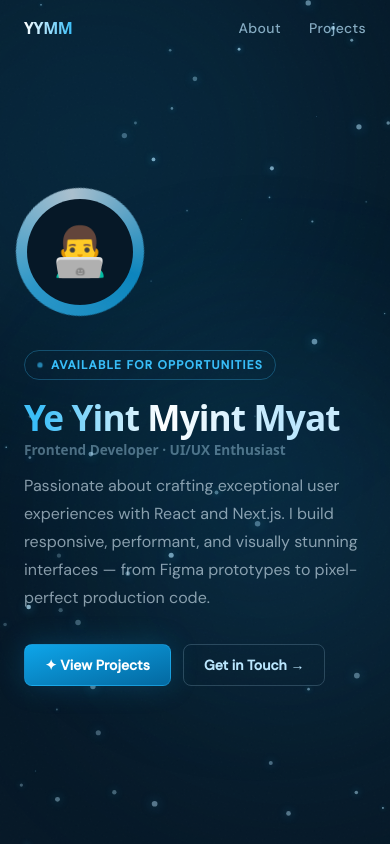
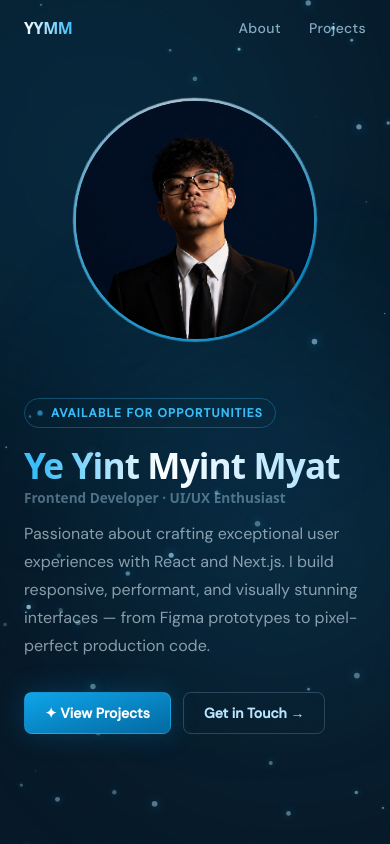
Before and after one commit to YeYint3424/portfolio, a Next.js app: page / in a window 390 px wide. Shown: the top 844 px of the page. Built offline with nearby package versions, Linux system fonts and the light colour scheme; no server answers.

Commit message:
[add] profile

```diff
--- a/app/about/page.tsx
+++ b/app/about/page.tsx
@@ -57,7 +57,7 @@ export default function About() {
           <Navbar />
 
           <section id="about" className="relative px-6 py-24">
-            <div className="max-w-4xl mx-auto">
+            <div className="max-w-6xl mx-auto">
               <Reveal>
                 <p className="text-sky text-xs font-bold tracking-[0.2em] uppercase mb-2">
                   About
--- a/app/globals.css
+++ b/app/globals.css
@@ -92,7 +92,7 @@ body::before {
 /* Avatar rotating border */
 .avatar-glow {
   position: absolute;
-  inset: -8px;
+  inset: -2px;
   border-radius: 50%;
   background: conic-gradient(
     from 0deg,
--- a/app/page.tsx
+++ b/app/page.tsx
@@ -57,7 +57,9 @@ export default function Home() {
       {/* Actual content sits above z-index 2 */}
       <div className="relative" style={{ zIndex: 2 }}>
         <Navbar />
-        <Hero />
+        <div className="relative px-6">
+          <Hero />
+        </div>
 
         <div className="ice-divider" />
         <Skills />
--- a/components/Certifications.tsx
+++ b/components/Certifications.tsx
@@ -4,7 +4,7 @@ import Reveal from "./Reveal";
 export default function Certifications() {
   return (
     <section id="certifications" className="relative px-6 py-24">
-      <div className="max-w-4xl mx-auto">
+      <div className="max-w-6xl mx-auto">
         <Reveal>
           <p className="text-sky text-xs font-bold tracking-[0.2em] uppercase mb-2">
             Education
@@ -27,7 +27,9 @@ export default function Certifications() {
                   {c.icon}
                 </div>
                 <div>
-                  <p className="text-frost text-sm font-medium leading-snug">{c.name}</p>
+                  <p className="text-frost text-sm font-medium leading-snug">
+                    {c.name}
+                  </p>
                   <p className="text-sky text-xs mt-0.5">{c.org}</p>
                 </div>
               </div>
--- a/components/Contact.tsx
+++ b/components/Contact.tsx
@@ -45,7 +45,7 @@ export default function Contact() {
 
   return (
     <section id="contact" className="relative px-6 py-24">
-      <div className="max-w-4xl mx-auto">
+      <div className="max-w-6xl mx-auto">
         <Reveal>
           <p className="text-sky text-xs font-bold tracking-[0.2em] uppercase mb-2">
             Let&apos;s Connect
--- a/components/Footer.tsx
+++ b/components/Footer.tsx
@@ -50,17 +50,17 @@ const GithubIcon = ({ size = 20 }: { size?: number }) => (
 const socialLinks = [
   {
     label: "Facebook",
-    href: "https://facebook.com/",
+    href: "https://www.facebook.com/ye.yint.myint.myat.934336",
     icon: <FacebookIcon size={18} />,
   },
   {
     label: "Instagram",
-    href: "https://instagram.com/",
+    href: "https://www.instagram.com/cznn_202/",
     icon: <InstagramIcon size={18} />,
   },
   {
     label: "GitHub",
-    href: "https://github.com/",
+    href: "https://github.com/YeYint3424",
     icon: <GithubIcon size={18} />,
   },
 ];
--- a/components/Hero.tsx
+++ b/components/Hero.tsx
@@ -1,20 +1,33 @@
 import { data } from "@/data";
+import Image from "next/image";
+import profile from "@/assets/imgs/yeyintmyintmyat-business-profile.png";
+import Link from "next/link";
+import Reveal from "./Reveal";
 
 export default function Hero() {
   return (
+    <Reveal>
       <section
         id="about"
-      className="relative min-h-screen flex items-center px-6 pt-28 pb-16"
+        className="max-w-6xl min-h-screen flex justify-evenly items-center w-full mx-auto"
       >
-      <div className="max-w-4xl mx-auto w-full">
-        {/* Floating avatar */}
-        <div className="relative w-28 h-28 mb-8 float-anim">
+        <div className="max-w-6xl w-full flex flex-col md:flex-row justify-evenly items-center gap-12">
+          {/* Avatar */}
+          <div className="flex-shrink-0 relative w-60 h-60 float-anim">
             <div className="avatar-glow" />
-          <div className="absolute inset-[3px] rounded-full bg-midnight flex items-center justify-center text-5xl">
-            👨‍💻
+            <div className="absolute inset-[1px] rounded-full bg-midnight flex items-center justify-center text-5xl">
+              <Image
+                src={profile}
+                alt="Avatar"
+                width={240}
+                height={240}
+                className="rounded-full object-cover w-full h-full"
+              />
             </div>
           </div>
 
+          {/* Text content */}
+          <div className="flex flex-col items-start">
             {/* Available badge */}
             <div className="hero-anim-1 inline-flex items-center gap-2 px-3 py-1.5 rounded-full border border-sky/30 bg-sky/8 mb-5">
               <span className="w-1.5 h-1.5 rounded-full bg-sky dot-pulse" />
@@ -44,20 +57,22 @@ export default function Hero() {
 
             {/* CTAs */}
             <div className="hero-anim-4 flex gap-3 flex-wrap">
-          <a
+              <Link
                 href="#projects"
                 className="inline-flex items-center gap-2 px-5 py-2.5 rounded-lg bg-gradient-to-br from-azure to-deep text-white font-semibold text-sm border border-sky/30 shadow-[0_0_28px_rgba(14,165,233,0.22)] hover:shadow-[0_0_40px_rgba(14,165,233,0.4)] hover:-translate-y-0.5 transition-all duration-200"
               >
                 ✦ View Projects
-          </a>
-          <a
+              </Link>
+              <Link
                 href="#contact"
                 className="inline-flex items-center gap-2 px-5 py-2.5 rounded-lg border border-ice/20 text-ice font-semibold text-sm hover:border-sky hover:bg-sky/6 transition-all duration-200"
               >
                 Get in Touch →
-          </a>
+              </Link>
+            </div>
           </div>
         </div>
       </section>
+    </Reveal>
   );
 }
--- a/components/Projects.tsx
+++ b/components/Projects.tsx
@@ -5,7 +5,7 @@ import Link from "next/link";
 export default function Projects({ page }: { page: string }) {
   return (
     <section id="projects" className="relative px-6 py-24">
-      <div className="max-w-4xl mx-auto">
+      <div className="max-w-6xl mx-auto">
         <Reveal>
           <p className="text-sky text-xs font-bold tracking-[0.2em] uppercase mb-2">
             Work &amp; Experience
--- a/components/Skills.tsx
+++ b/components/Skills.tsx
@@ -4,15 +4,17 @@ import Reveal from "./Reveal";
 export default function Skills() {
   return (
     <section id="skills" className="relative px-6 py-24">
-      <div className="max-w-4xl mx-auto">
+      <div className="max-w-6xl mx-auto">
         <Reveal>
           <p className="text-sky text-xs font-bold tracking-[0.2em] uppercase mb-2">
             Technical Arsenal
           </p>
         </Reveal>
         <Reveal delay={100}>
-          <h2 className="font-sans font-extrabold text-white tracking-tight mb-10"
-            style={{ fontSize: "clamp(1.6rem, 4vw, 2.4rem)" }}>
+          <h2
+            className="font-sans font-extrabold text-white tracking-tight mb-10"
+            style={{ fontSize: "clamp(1.6rem, 4vw, 2.4rem)" }}
+          >
             Skills &amp; Technologies
           </h2>
         </Reveal>
```
Also changed, not shown: assets/imgs/yeyintmyintmyat-business-profile.png (added). Lines whose indentation alone changed are shown as unchanged.
